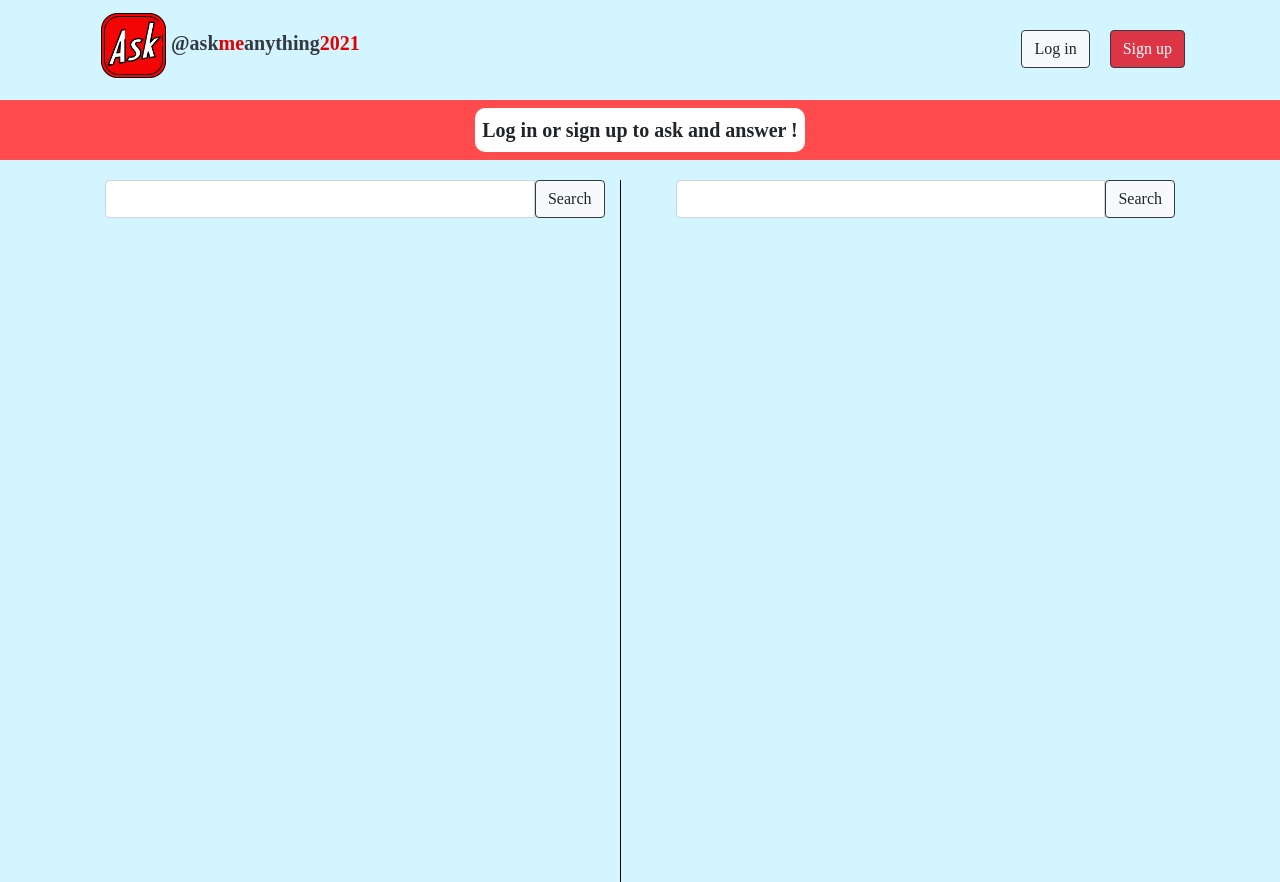
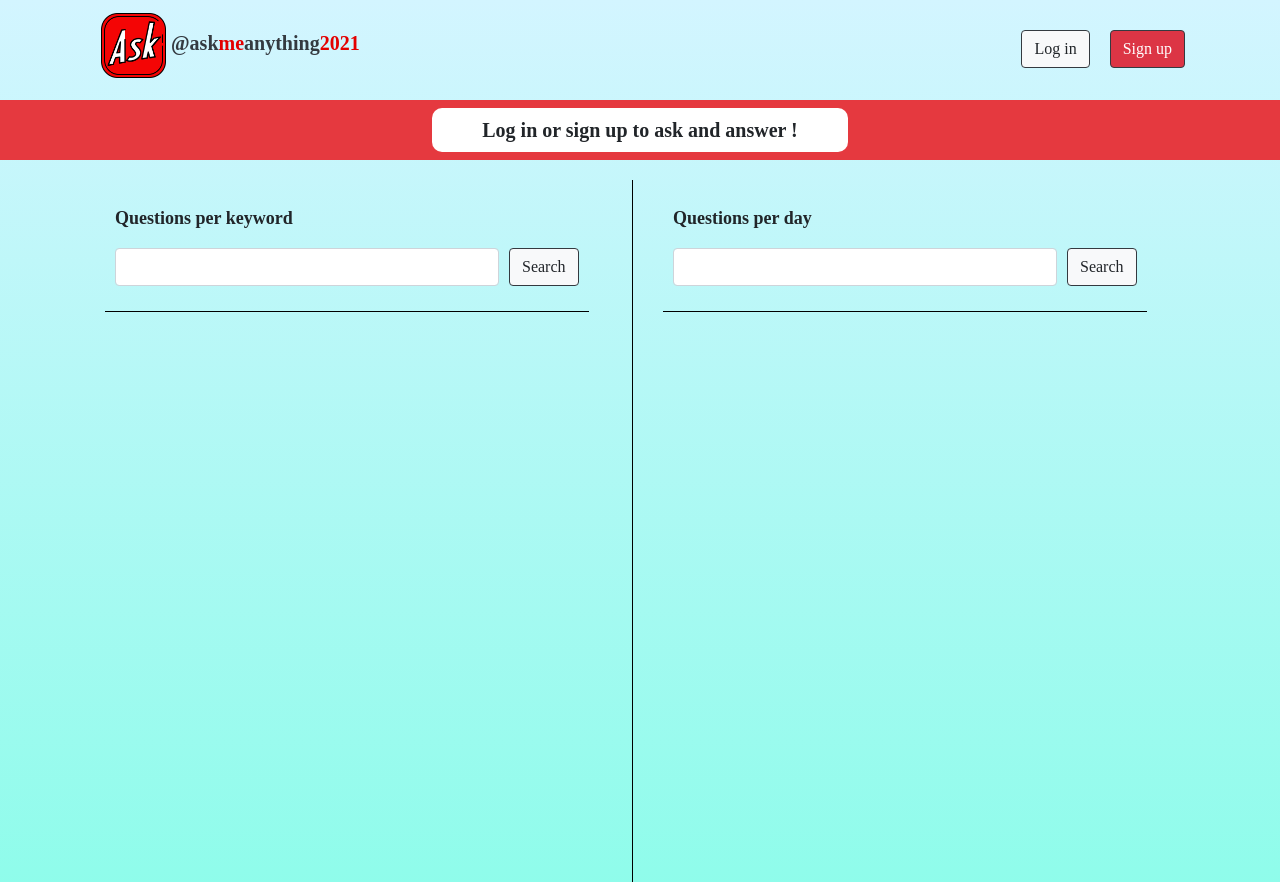
Before and after one commit to ImpressionistGR/askMeAnything2021, a React (Create React App) app in the folder frontend/: page / in a window 1280 px wide. Shown: the top 882 px of the page. Built offline with nearby package versions, Linux system fonts and the light colour scheme.

Commit message:
frontend update

```diff
--- a/frontend/src/App.css
+++ b/frontend/src/App.css
@@ -1,7 +1,9 @@
 .App {
+  background-image: linear-gradient(#d3f5ff, #86fde8);
   background-color: #d3f5ff;
   font-family: Ubuntu;
   font-size: 20px;
+
 }
 
 .App-logo {
@@ -15,9 +17,19 @@
 }
 
 .red-header{
-  background-color: #ff4b4b;
+  background-color: #e5393f;
   height: 60px;
   text-align: center;
+}
+
+.white-banner{
+  display: inline-block;
+  background-color: white;
+  border-radius: 10px;
+  margin-top: 8px;
+  padding: 7px 50px 7px 50px;
+  text-align: center;
+
 }
 
 .restOfPage{
--- a/frontend/src/components/AnswerQuestion.js
+++ b/frontend/src/components/AnswerQuestion.js
@@ -66,32 +66,33 @@ function AnswerQuestion () {
                 </Container>
             </div>
 
-            <div className="red-header table-responsive">
+            <div className="red-header">
                 <Container>
-                    <Row className="font-weight-bold" style={{display:"inline-block", backgroundColor:"white", borderRadius:"10px", padding:"7px", marginTop:"8px"}}>
-                        Your answers are valuable!
+                    <Row className="font-weight-bold" style={{justifyContent:"center"}}>
+                        <p className="white-banner">Your answers are valuable!</p>
                     </Row>
                 </Container>
             </div>
 
 
             <Container className="restOfPage">
-                <Form>
-                    <Row style={{ marginTop:"25px"}}>
-                        <Col>
-                            <FormControl placeholder="Keywords" />
-                        </Col>
-                        <Col>
-                            <FormControl placeholder="Question title"/>
-                        </Col>
-                        <Col>
-                            <Button type="submit" variant="light" className="border-dark">Search</Button>
-                        </Col>
+                <Form style={{display:"inline-block" ,width:"100%"}}>
+                    <Row style={{ margin:"10px", marginTop:"25px"}}>
+                        <FormControl placeholder="Keywords" />
                     </Row>
+                    <Row style={{ margin:"10px"}}>
+                        <FormControl placeholder="Question title"/>
+                    </Row>
+                    <div style={{float:"right"}}>
+                    <Row>
+                        <Button style={{ margin:"30px", width:"150px"}} type="submit" variant="light" className="border-dark">Search</Button>
+                    </Row>
+                    </div>
+
                 </Form>
 
 
-
+                <div>
                 <Form>
                     <Row>
                         <FormControl as="textarea" placeholder="Your answer here..." style={{margin:"15px", height:"100px"}}/>
@@ -99,9 +100,10 @@ function AnswerQuestion () {
                     <Row style={{margin:"0px"}}>
                         <Button type="submit" variant="light" className="border-dark">Submit</Button>
                         &nbsp; &nbsp;
-                        <Button variant="danger" className="border-dark">Nevermind</Button>
+                        <Button variant="danger" className="border-dark" onClick={()=>{history.push('/home')}}>Nevermind</Button>
                     </Row>
                 </Form>
+                </div>
             </Container>
 
         </div>
--- a/frontend/src/components/AskQuestion.js
+++ b/frontend/src/components/AskQuestion.js
@@ -55,6 +55,7 @@ function AskQuestion () {
             const checkTitle = response.data
             if(checkTitle === 'question title already exists') alert(checkTitle)
             //console.log(response.data[0])
+            else alert('question submitted successfully')
         })
     }
 
@@ -86,7 +87,7 @@ function AskQuestion () {
         }
 
         handleSubmit(event){
-            if(this.state.title === '' || this.state.text === '' || this.state.keywords === ''){
+            if(!this.state.title.trim() || !this.state.text.trim() || !this.state.keywords.trim()){
                 alert('input fields cannot be empty')
             }
             else{
@@ -164,10 +165,10 @@ function AskQuestion () {
                 </Container>
             </div>
 
-            <div className="red-header table-responsive">
+            <div className="red-header">
                 <Container>
-                    <Row className="font-weight-bold" style={{display:"inline-block", backgroundColor:"white", borderRadius:"10px", padding:"7px", marginTop:"8px"}}>
-                        Your questions help our community !
+                    <Row className="font-weight-bold" style={{justifyContent:"center"}}>
+                        <p className="white-banner">Your questions help our community !</p>
                     </Row>
                 </Container>
             </div>
--- a/frontend/src/components/LandingPage.js
+++ b/frontend/src/components/LandingPage.js
@@ -2,7 +2,7 @@ import React, {useState} from 'react';
 import logo from '../logo.png';
 import '../App.css';
 import 'bootstrap/dist/css/bootstrap.min.css'
-import {Button, Container, Row, Col, FormControl, InputGroup} from "react-bootstrap";
+import {Button, Container, Row, Col, FormControl} from "react-bootstrap";
 import LoginModal from "./LoginModal";
 import SignupModal from "./SignupModal";
 import {Link, useHistory} from "react-router-dom";
@@ -48,31 +48,43 @@ function LandingPage () {
                 </Container>
             </div>
 
-            <div className="red-header table-responsive">
+            <div className="red-header">
                 <Container>
-                        <Row className="font-weight-bold" style={{display:"inline-block", backgroundColor:"white", borderRadius:"10px", padding:"7px", marginTop:"8px"}}>
-                            Log in or sign up to ask and answer !
+                        <Row className="font-weight-bold" style={{justifyContent:"center"}}>
+                            <p className="white-banner">Log in or sign up to ask and answer !</p>
                         </Row>
                 </Container>
             </div>
 
 
+            <div>
             <Container>
                 <Row>
-                    <Col style={{margin:"20px", borderRight:"1px solid black"}} className="restOfPage">
-                        <InputGroup className="w-100">
-                            <FormControl/>
-                            <Button variant="light" className="border-dark">Search</Button>
-                        </InputGroup>
+                    <Col style={{margin:"20px", marginRight:"15px", borderRight:"1px solid black"}} className="restOfPage">
+                        <div style={{display:"inline-block", borderBottom:"1px solid black", padding:"25px"}}>
+                            <Row>
+                                <p className="font-weight-bold" style={{fontSize:"18px"}}>Questions per keyword</p>
+                            </Row>
+                            <Row>
+                                <FormControl style={{width:"30vw"}}/>
+                                <Button style={{marginLeft:"10px"}} variant="light" className="border-dark">Search</Button>
+                            </Row>
+                        </div>
                     </Col>
-                    <Col style={{margin:"20px"}} className="restOfPage">
-                        <InputGroup className="w-100">
-                            <FormControl/>
-                            <Button variant="light" className="border-dark">Search</Button>
-                        </InputGroup>
+                    <Col style={{margin:"20px", marginLeft:"0px"}} className="restOfPage">
+                        <div style={{display:"inline-block", borderBottom:"1px solid black", padding:"25px"}}>
+                        <Row>
+                            <p className="font-weight-bold" style={{fontSize:"18px"}}>Questions per day</p>
+                        </Row>
+                        <Row>
+                            <FormControl style={{width:"30vw"}}/>
+                            <Button style={{marginLeft:"10px"}} variant="light" className="border-dark">Search</Button>
+                        </Row>
+                        </div>
                     </Col>
                 </Row>
             </Container>
+            </div>
 
         </div>
     )
--- a/frontend/src/components/MyAskMeAnything.js
+++ b/frontend/src/components/MyAskMeAnything.js
@@ -75,13 +75,13 @@ function MyAskMeAnything () {
                     <Row>
                         <Col>
                             <Link to="/ask">
-                                <Button type="submit" variant="light" className="border-dark" style={{margin:"10px", float:"center"}}>Ask a question</Button>
+                                <Button type="submit" variant="primary" className="border-dark" style={{margin:"10px", float:"center"}}>Ask a question</Button>
                             </Link>
                         </Col>
 
                         <Col>
                             <Link to="/answer">
-                            <Button type="submit" variant="light" className="border-dark" style={{margin:"10px", float:"center"}}>Answer a question</Button>
+                            <Button type="submit" variant="primary" className="border-dark" style={{margin:"10px", float:"center"}}>Answer a question</Button>
                             </Link>
                         </Col>
                     </Row>
@@ -89,22 +89,34 @@ function MyAskMeAnything () {
             </div>
 
 
+            <div>
                 <Container>
                     <Row>
-                    <Col style={{margin:"20px", borderRight:"1px solid black"}} className="restOfPage">
-                        <InputGroup className="w-100">
-                            <FormControl/>
-                            <Button variant="light" className="border-dark">Search</Button>
-                        </InputGroup>
+                        <Col style={{margin:"20px", marginRight:"15px", borderRight:"1px solid black"}} className="restOfPage">
+                            <div style={{display:"inline-block", borderBottom:"1px solid black", padding:"25px"}}>
+                                <Row>
+                                    <p className="font-weight-bold" style={{fontSize:"18px"}}>Questions per keyword</p>
+                                </Row>
+                                <Row>
+                                    <FormControl style={{width:"30vw"}}/>
+                                    <Button style={{marginLeft:"10px"}} variant="light" className="border-dark">Search</Button>
+                                </Row>
+                            </div>
                         </Col>
-                    <Col style={{margin:"20px"}} className="restOfPage">
-                        <InputGroup className="w-100">
-                            <FormControl/>
-                            <Button variant="light" className="border-dark">Search</Button>
-                        </InputGroup>
+                        <Col style={{margin:"20px", marginLeft:"0px"}} className="restOfPage">
+                            <div style={{display:"inline-block", borderBottom:"1px solid black", padding:"25px"}}>
+                                <Row>
+                                    <p className="font-weight-bold" style={{fontSize:"18px"}}>Questions per day</p>
+                                </Row>
+                                <Row>
+                                    <FormControl style={{width:"30vw"}}/>
+                                    <Button style={{marginLeft:"10px"}} variant="light" className="border-dark">Search</Button>
+                                </Row>
+                            </div>
                         </Col>
                     </Row>
                 </Container>
+            </div>
 
         </div>
     )
```
Also changed, not shown: 1 other file (tests, documents, lock files or other folders). Lines whose indentation alone changed are shown as unchanged.
